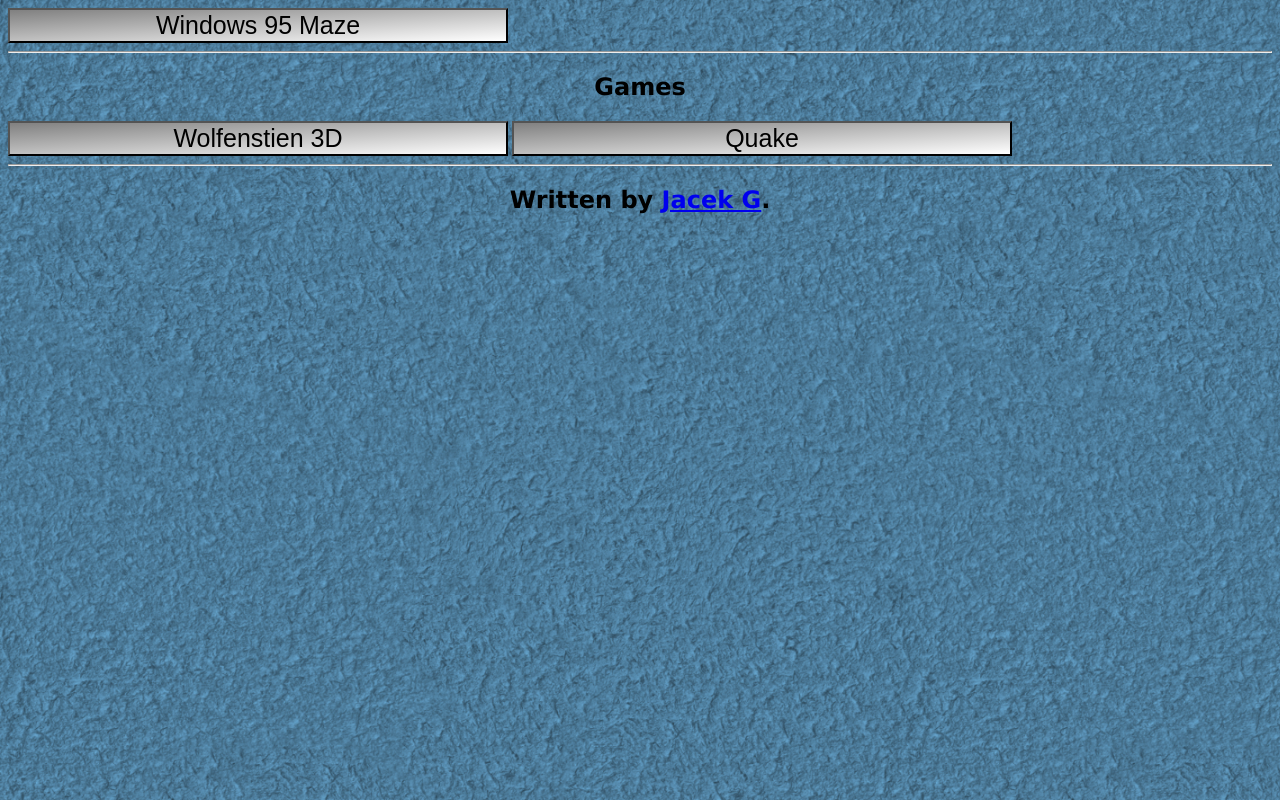
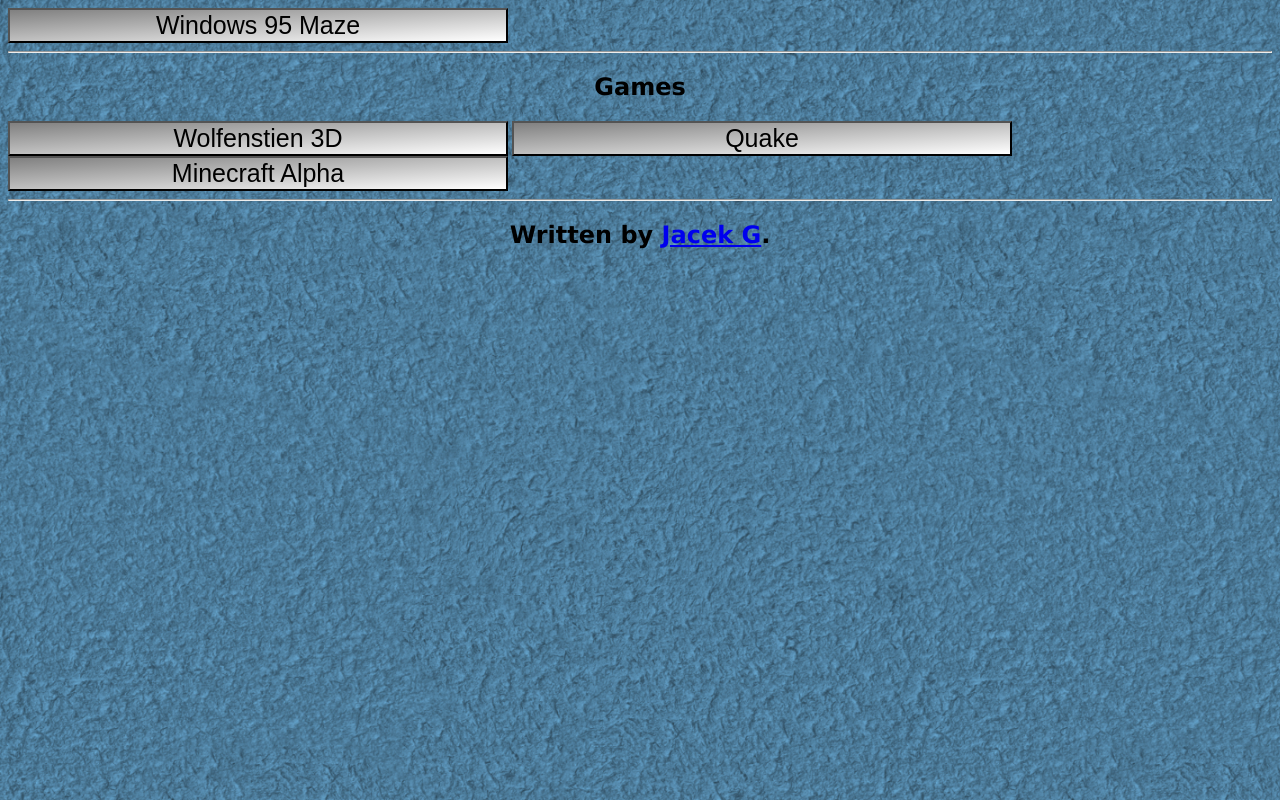
Before and after one commit to 6thGrader/t-2-telopea, a plain HTML site: page index.html in a window 1280 px wide. Drawn offline with Linux system fonts and the light colour scheme; a web font is replaced by a local one.

Commit message:
Update index.html

```diff
--- a/index.html
+++ b/index.html
@@ -27,6 +27,11 @@
     background: linear-gradient(to bottom right, grey, white);
     font-size: 25px;
 ">Quake</button>
+               <button class="button" onclick="window.location.href = 'games/MinecraftAlpha/mc.html';" style="
+    width: 500px;
+    background: linear-gradient(to bottom right, grey, white);
+    font-size: 25px;
+">Minecraft Alpha</button>
      <footer><hr><h2>Written by <a href="mailto:0288007@schoolsnet.act.edu.au">Jacek G</a>.</h2><br></footer>
   </body>
 </html>
```
